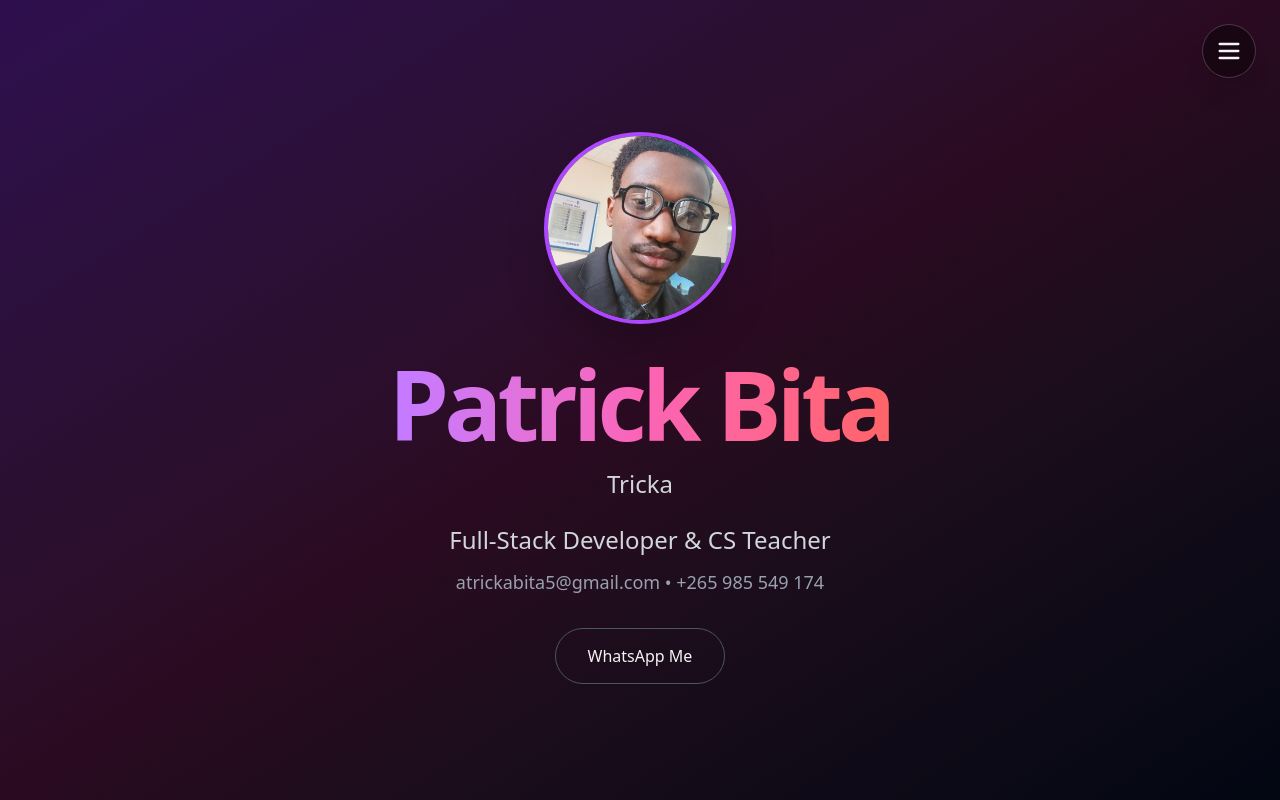
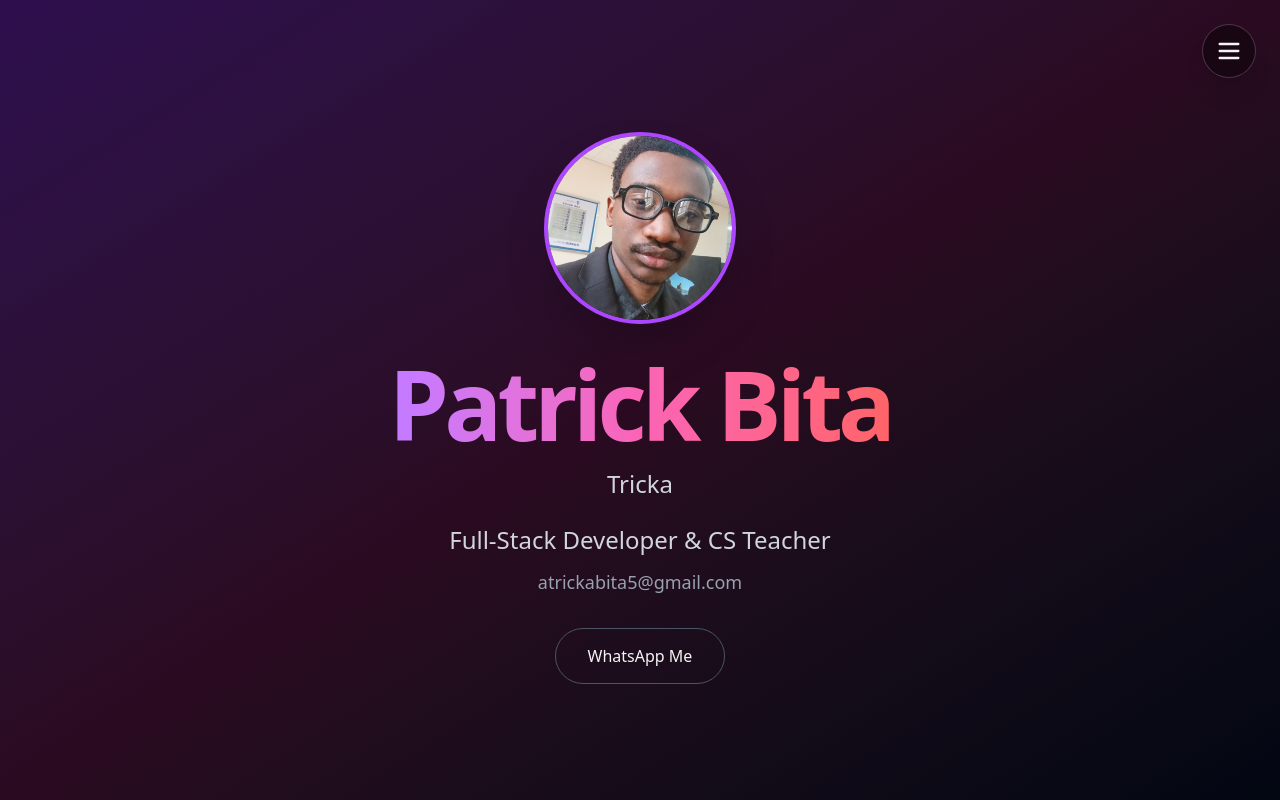
Before and after one commit to PatrickBita/PatrickBita.github.io, a website: page docs/index.html in a window 1280 px wide. Shown: the top 800 px of the page. Drawn offline with Linux system fonts and the light colour scheme.

Commit message:
Tricka portfolio contact

```diff
--- a/docs/index.html
+++ b/docs/index.html
@@ -40,7 +40,7 @@
       <p class="mt-6 text-xl md:text-2xl text-gray-300">
         Full-Stack Developer & CS Teacher
       </p>
-      <p class="mt-3 text-lg text-gray-400">atrickabita5@gmail.com • +265 985 549 174</p>
+      <p class="mt-3 text-lg text-gray-400">atrickabita5@gmail.com</p>
       <div class="mt-12">
         <a href="https://wa.me/265985549174" class="px-8 py-4 border border-gray-600 hover:border-green-500 rounded-full font-medium transition hover:bg-green-500/20">
           WhatsApp Me
```
